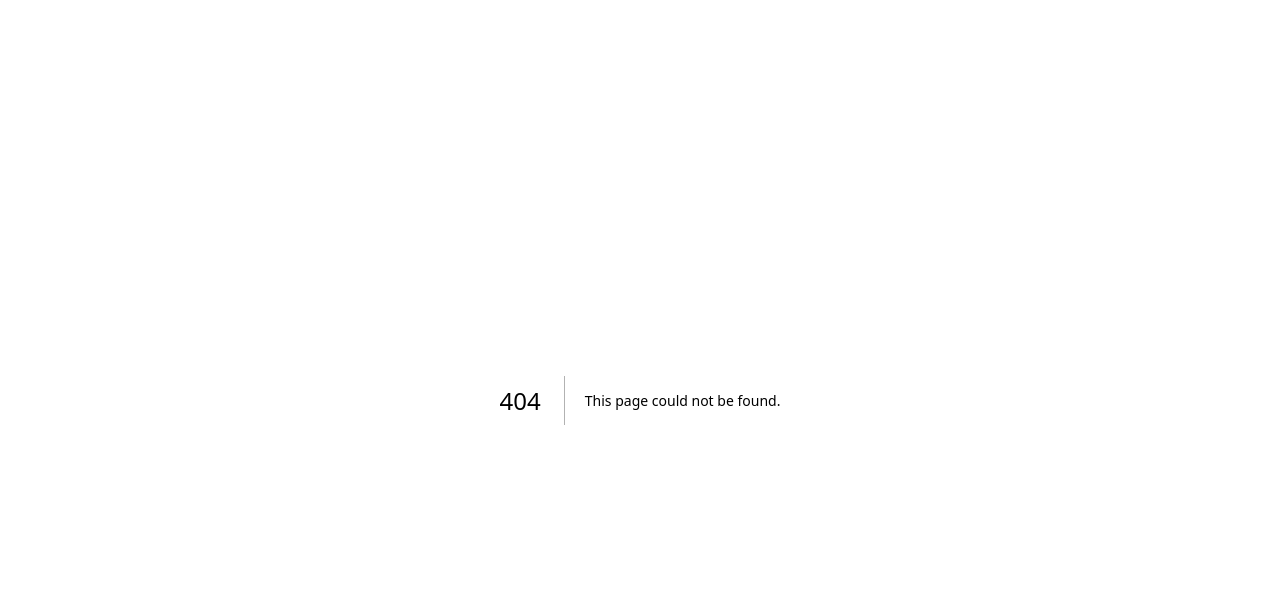
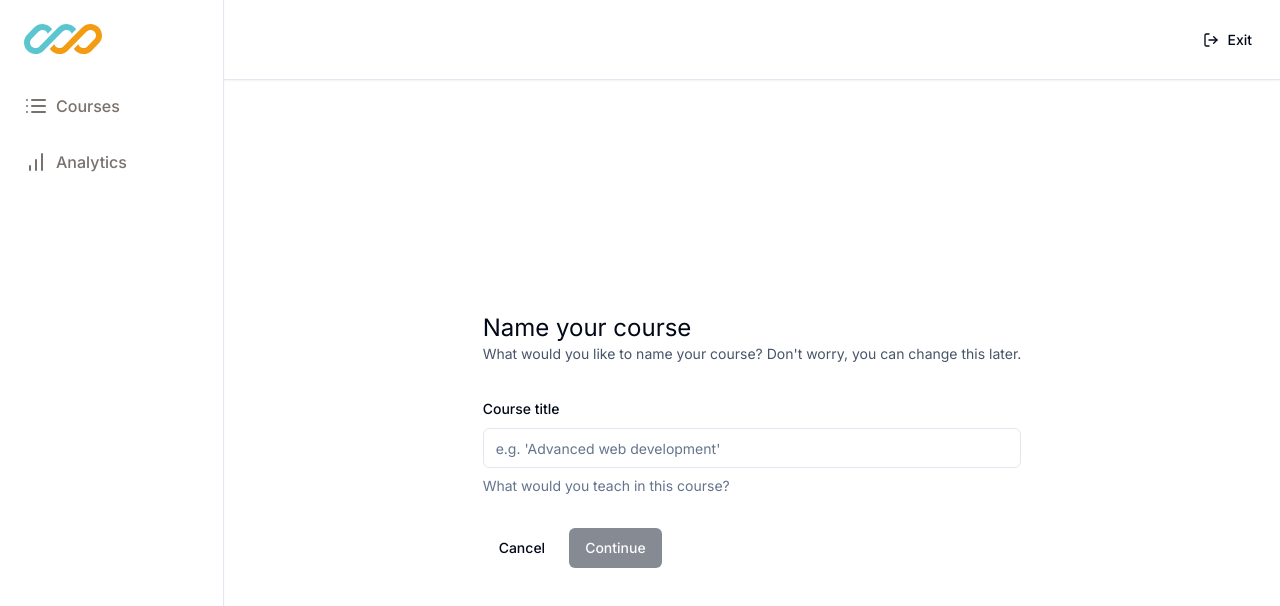
Before and after one commit to bantheus/course-plataform, a Next.js app: page /teacher/create in a window 1280 px wide. Before the commit this address had no page. Shown: the top 606 px of the page. Built offline with nearby package versions, Linux system fonts and the light colour scheme.

Commit message:
feat: add initial create course form

```diff
--- a/package.json
+++ b/package.json
@@ -11,6 +11,7 @@
   "dependencies": {
     "@clerk/localizations": "^2.4.6",
     "@clerk/nextjs": "^5.2.3",
+    "@hookform/resolvers": "^3.9.0",
     "@radix-ui/react-dialog": "^1.1.1",
     "@radix-ui/react-label": "^2.1.0",
     "@radix-ui/react-slot": "^1.1.0",
@@ -20,8 +21,11 @@
     "next": "14.2.5",
     "react": "^18",
     "react-dom": "^18",
+    "react-hook-form": "^7.52.1",
+    "react-hot-toast": "^2.4.1",
     "tailwind-merge": "^2.4.0",
-    "tailwindcss-animate": "^1.0.7"
+    "tailwindcss-animate": "^1.0.7",
+    "zod": "^3.23.8"
   },
   "devDependencies": {
     "@types/node": "^20",
--- a/src/app/(dashboard)/(routes)/teacher/courses/page.tsx
+++ b/src/app/(dashboard)/(routes)/teacher/courses/page.tsx
@@ -1,5 +1,14 @@
+import { Button } from "@/components/ui/button";
+import Link from "next/link";
+
 const CoursesPage = () => {
-  return <div>course</div>;
+  return (
+    <div className="p-6">
+      <Link href="/teacher/create">
+        <Button>New Course</Button>
+      </Link>
+    </div>
+  );
 };
 
 export default CoursesPage;
--- /dev/null
+++ b/src/app/(dashboard)/(routes)/teacher/create/page.tsx
@@ -0,0 +1,113 @@
+"use client";
+
+import { Button } from "@/components/ui/button";
+import {
+  Form,
+  FormControl,
+  FormDescription,
+  FormField,
+  FormItem,
+  FormLabel,
+  FormMessage,
+} from "@/components/ui/form";
+import { Input } from "@/components/ui/input";
+import { zodResolver } from "@hookform/resolvers/zod";
+import Link from "next/link";
+import { useRouter } from "next/navigation";
+import { useForm } from "react-hook-form";
+import toast from "react-hot-toast";
+import { z } from "zod";
+
+const formSchema = z.object({
+  title: z.string().min(1, {
+    message: "Title is required",
+  }),
+});
+
+const CreatePage = () => {
+  const router = useRouter();
+  const form = useForm<z.infer<typeof formSchema>>({
+    resolver: zodResolver(formSchema),
+    defaultValues: {
+      title: "",
+    },
+  });
+
+  const { isSubmitting, isValid } = form.formState;
+
+  const onSubmit = async (values: z.infer<typeof formSchema>) => {
+    try {
+      const response = await fetch("/api/course", {
+        method: "POST",
+        headers: {
+          "Content-Type": "application/json",
+        },
+        body: JSON.stringify(values),
+      });
+
+      if (response.ok) {
+        const responseData = await response.json();
+        router.push(`/teacher/courses/${responseData.id}`);
+      } else {
+        toast.error("Failed to create course");
+      }
+    } catch {
+      toast.error("Something went wrong");
+    }
+  };
+
+  return (
+    <div className="mx-auto flex h-full max-w-5xl p-6 md:items-center md:justify-center">
+      <div>
+        <h1 className="text-2xl">Name your course</h1>
+
+        <p className="text-sm text-slate-600">
+          What would you like to name your course? Don't worry, you can change
+          this later.
+        </p>
+
+        <Form {...form}>
+          <form
+            onSubmit={form.handleSubmit(onSubmit)}
+            className="mt-8 space-y-8"
+          >
+            <FormField
+              control={form.control}
+              name="title"
+              render={({ field }) => (
+                <FormItem>
+                  <FormLabel>Course title</FormLabel>
+                  <FormControl>
+                    <Input
+                      disabled={isSubmitting}
+                      placeholder="e.g. 'Advanced web development'"
+                      {...field}
+                    />
+                  </FormControl>
+                  <FormDescription>
+                    What would you teach in this course?
+                  </FormDescription>
+                  <FormMessage />
+                </FormItem>
+              )}
+            />
+
+            <div className="flex items-center gap-x-2">
+              <Link href="/">
+                <Button type="button" variant="ghost">
+                  Cancel
+                </Button>
+              </Link>
+
+              <Button type="submit" disabled={!isValid || isSubmitting}>
+                Continue
+              </Button>
+            </div>
+          </form>
+        </Form>
+      </div>
+    </div>
+  );
+};
+
+export default CreatePage;
--- a/src/app/layout.tsx
+++ b/src/app/layout.tsx
@@ -1,3 +1,4 @@
+import ToastProvider from "@/components/providers/toaster-provider";
 import { cn } from "@/lib/utils";
 import { ptBR } from "@clerk/localizations";
 import { ClerkProvider } from "@clerk/nextjs";
@@ -29,6 +30,7 @@
             fontSans.variable,
           )}
         >
+          <ToastProvider />
           {children}
         </body>
       </html>
--- /dev/null
+++ b/src/components/providers/toaster-provider.tsx
@@ -0,0 +1,9 @@
+"use client";
+
+import { Toaster } from "react-hot-toast";
+
+const ToastProvider = () => {
+  return <Toaster />;
+};
+
+export default ToastProvider;
--- /dev/null
+++ b/src/components/ui/form.tsx
@@ -0,0 +1,178 @@
+"use client"
+
+import * as React from "react"
+import * as LabelPrimitive from "@radix-ui/react-label"
+import { Slot } from "@radix-ui/react-slot"
+import {
+  Controller,
+  ControllerProps,
+  FieldPath,
+  FieldValues,
+  FormProvider,
+  useFormContext,
+} from "react-hook-form"
+
+import { cn } from "@/lib/utils"
+import { Label } from "@/components/ui/label"
+
+const Form = FormProvider
+
+type FormFieldContextValue<
+  TFieldValues extends FieldValues = FieldValues,
+  TName extends FieldPath<TFieldValues> = FieldPath<TFieldValues>
+> = {
+  name: TName
+}
+
+const FormFieldContext = React.createContext<FormFieldContextValue>(
+  {} as FormFieldContextValue
+)
+
+const FormField = <
+  TFieldValues extends FieldValues = FieldValues,
+  TName extends FieldPath<TFieldValues> = FieldPath<TFieldValues>
+>({
+  ...props
+}: ControllerProps<TFieldValues, TName>) => {
+  return (
+    <FormFieldContext.Provider value={{ name: props.name }}>
+      <Controller {...props} />
+    </FormFieldContext.Provider>
+  )
+}
+
+const useFormField = () => {
+  const fieldContext = React.useContext(FormFieldContext)
+  const itemContext = React.useContext(FormItemContext)
+  const { getFieldState, formState } = useFormContext()
+
+  const fieldState = getFieldState(fieldContext.name, formState)
+
+  if (!fieldContext) {
+    throw new Error("useFormField should be used within <FormField>")
+  }
+
+  const { id } = itemContext
+
+  return {
+    id,
+    name: fieldContext.name,
+    formItemId: `${id}-form-item`,
+    formDescriptionId: `${id}-form-item-description`,
+    formMessageId: `${id}-form-item-message`,
+    ...fieldState,
+  }
+}
+
+type FormItemContextValue = {
+  id: string
+}
+
+const FormItemContext = React.createContext<FormItemContextValue>(
+  {} as FormItemContextValue
+)
+
+const FormItem = React.forwardRef<
+  HTMLDivElement,
+  React.HTMLAttributes<HTMLDivElement>
+>(({ className, ...props }, ref) => {
+  const id = React.useId()
+
+  return (
+    <FormItemContext.Provider value={{ id }}>
+      <div ref={ref} className={cn("space-y-2", className)} {...props} />
+    </FormItemContext.Provider>
+  )
+})
+FormItem.displayName = "FormItem"
+
+const FormLabel = React.forwardRef<
+  React.ElementRef<typeof LabelPrimitive.Root>,
+  React.ComponentPropsWithoutRef<typeof LabelPrimitive.Root>
+>(({ className, ...props }, ref) => {
+  const { error, formItemId } = useFormField()
+
+  return (
+    <Label
+      ref={ref}
+      className={cn(error && "text-destructive", className)}
+      htmlFor={formItemId}
+      {...props}
+    />
+  )
+})
+FormLabel.displayName = "FormLabel"
+
+const FormControl = React.forwardRef<
+  React.ElementRef<typeof Slot>,
+  React.ComponentPropsWithoutRef<typeof Slot>
+>(({ ...props }, ref) => {
+  const { error, formItemId, formDescriptionId, formMessageId } = useFormField()
+
+  return (
+    <Slot
+      ref={ref}
+      id={formItemId}
+      aria-describedby={
+        !error
+          ? `${formDescriptionId}`
+          : `${formDescriptionId} ${formMessageId}`
+      }
+      aria-invalid={!!error}
+      {...props}
+    />
+  )
+})
+FormControl.displayName = "FormControl"
+
+const FormDescription = React.forwardRef<
+  HTMLParagraphElement,
+  React.HTMLAttributes<HTMLParagraphElement>
+>(({ className, ...props }, ref) => {
+  const { formDescriptionId } = useFormField()
+
+  return (
+    <p
+      ref={ref}
+      id={formDescriptionId}
+      className={cn("text-sm text-muted-foreground", className)}
+      {...props}
+    />
+  )
+})
+FormDescription.displayName = "FormDescription"
+
+const FormMessage = React.forwardRef<
+  HTMLParagraphElement,
+  React.HTMLAttributes<HTMLParagraphElement>
+>(({ className, children, ...props }, ref) => {
+  const { error, formMessageId } = useFormField()
+  const body = error ? String(error?.message) : children
+
+  if (!body) {
+    return null
+  }
+
+  return (
+    <p
+      ref={ref}
+      id={formMessageId}
+      className={cn("text-sm font-medium text-destructive", className)}
+      {...props}
+    >
+      {body}
+    </p>
+  )
+})
+FormMessage.displayName = "FormMessage"
+
+export {
+  useFormField,
+  Form,
+  FormItem,
+  FormLabel,
+  FormControl,
+  FormDescription,
+  FormMessage,
+  FormField,
+}
```
Also changed, not shown: 1 other file (tests, documents, lock files or other folders).
